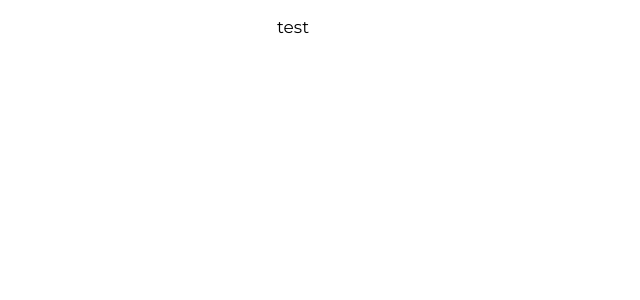
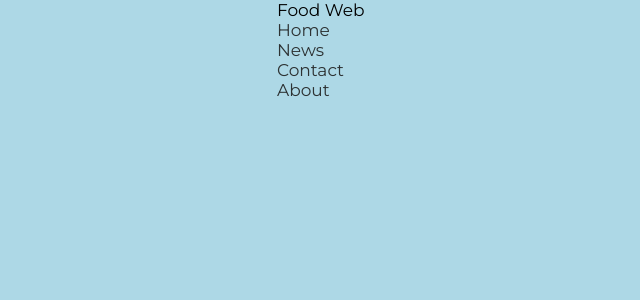
Before and after one commit to Enqira/meal-sharing, a React app: page / in a window 1280 px wide. Shown: the top 300 px of the page, without its empty margins (107-747 px from the left). Built offline with nearby package versions, Linux system fonts and the light colour scheme.

Commit message:
initial commit

```diff
--- a/src/client/App.css
+++ b/src/client/App.css
@@ -1,3 +1,3 @@
 * {
-    box-sizing: border-box;
+  box-sizing: border-box;
 }
--- a/src/client/App.js
+++ b/src/client/App.js
@@ -1,12 +1,14 @@
-import React from "react";
-import { BrowserRouter as Router, Route, Switch } from "react-router-dom";
-import TestComponent from "./components/TestComponent/TestComponent";
+import React from "react"
+import { BrowserRouter as Router, Route, Switch } from "react-router-dom"
+import TestComponent from "./components/TestComponent/TestComponent"
+import HeaderComp from "./components/HeaderComp"
 
 function App() {
   return (
     <Router>
       <Route exact path="/">
-        <p>test</p>
+        <HeaderComp />
+        <p></p>
       </Route>
       <Route exact path="/lol">
         <p>lol</p>
@@ -15,7 +17,7 @@ function App() {
         <TestComponent></TestComponent>
       </Route>
     </Router>
-  );
+  )
 }
 
-export default App;
+export default App
--- /dev/null
+++ b/src/client/components/HeaderComp.js
@@ -0,0 +1,26 @@
+import React from "react"
+import PropTypes from "prop-types"
+
+export default function HeaderComp() {
+  return (
+    <header className="header-component">
+      <div>
+        <span>Food Web</span>
+        <ul>
+          <li>
+            <a href="#home">Home</a>
+          </li>
+          <li>
+            <a href="#news">News</a>
+          </li>
+          <li>
+            <a href="#contact">Contact</a>
+          </li>
+          <li>
+            <a href="#about">About</a>
+          </li>
+        </ul>
+      </div>
+    </header>
+  )
+}
--- a/src/client/index.css
+++ b/src/client/index.css
@@ -1,7 +1,7 @@
-@import url('https://fonts.googleapis.com/css?family=Montserrat&display=swap');
-@import 'theme.css';
+@import url("https://fonts.googleapis.com/css?family=Montserrat&display=swap");
+@import "theme.css";
 * {
-  font-family: 'Montserrat', sans-serif;
+  font-family: "Montserrat", sans-serif;
   box-sizing: border-box;
 }
 
@@ -14,6 +14,7 @@
 body {
   margin: 0;
   font-size: 17px;
+  background-color: lightblue;
 }
 
 ul {
```
Also changed, not shown: package.json (indentation only), public/food.png (added).
